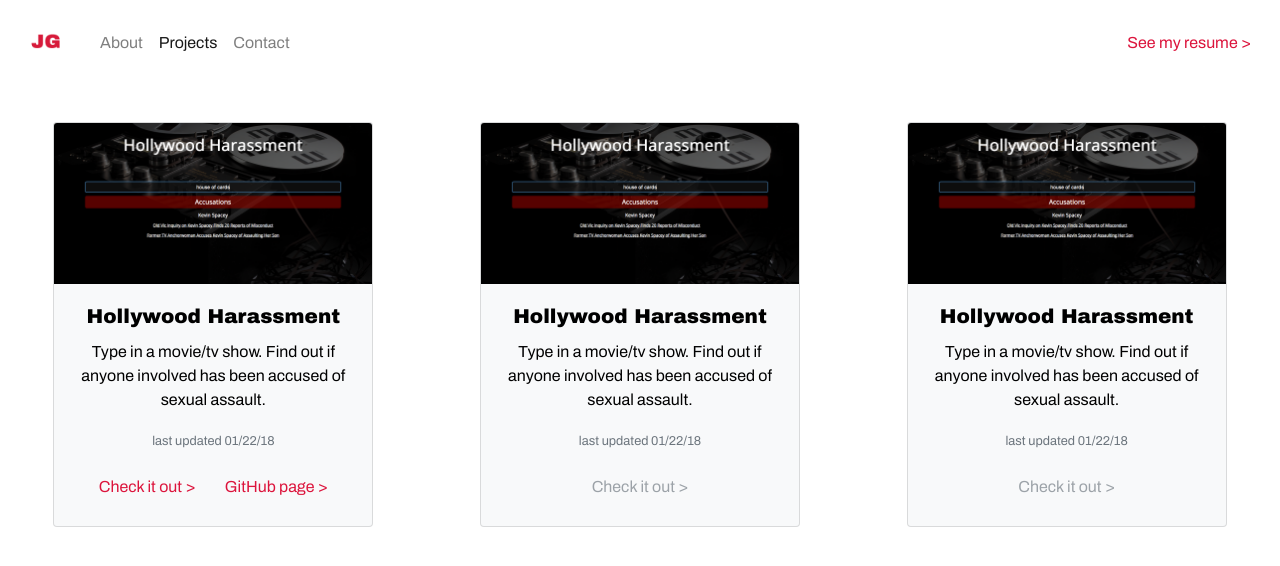
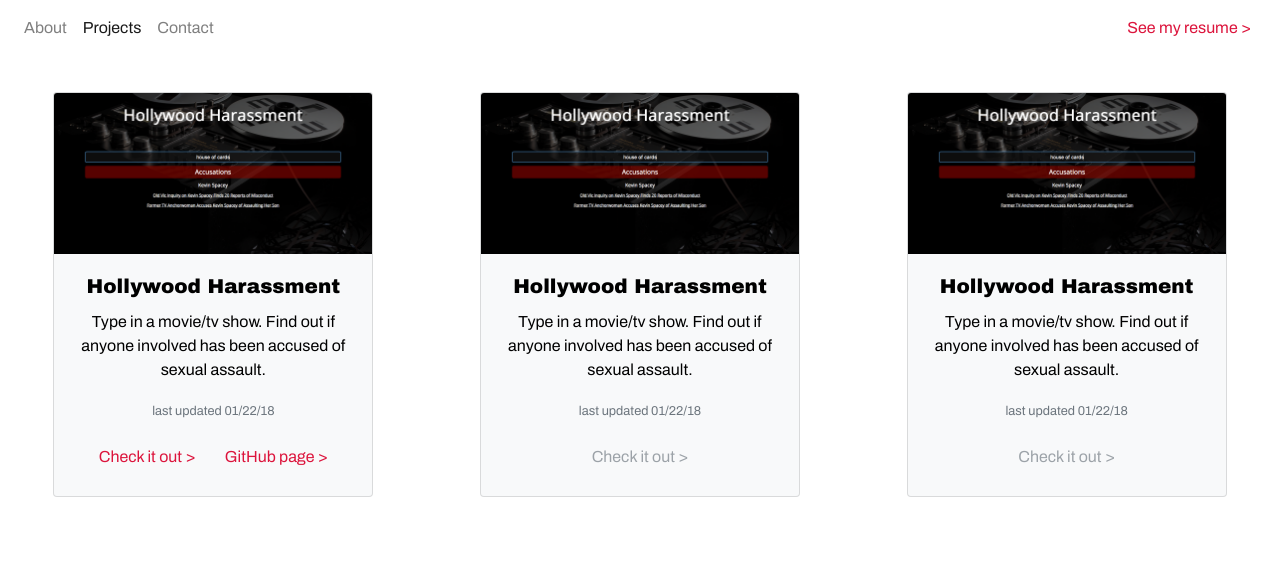
Before and after one commit to jasonmgru/jasonmgru.github.io, a plain HTML site: page html/projects.html in a window 1280 px wide. Drawn offline with nearby package versions, Linux system fonts and the light colour scheme.

Commit message:
removed the logo from the navbar FOR NOW

```diff
--- a/html/projects.html
+++ b/html/projects.html
@@ -33,9 +33,6 @@
 
     <!-- NAVBAR -->
     <nav class="navbar navbar-expand-lg navbar-light">
-        <a class="navbar-brand" href="../index.html">
-            <img src="../images/logo.png" width="60" height="60" alt="Jason Gruenhagen logo">
-        </a>
         <button class="navbar-toggler" type="button" data-toggle="collapse" data-target="#navbarNavAltMarkup" aria-controls="navbarNavAltMarkup" aria-expanded="false" aria-label="Toggle navigation">
             <span class="navbar-toggler-icon"></span>
         </button>
```
Also changed, not shown: html/contact.html (+0 -3 lines), index.html (+0 -3 lines).
